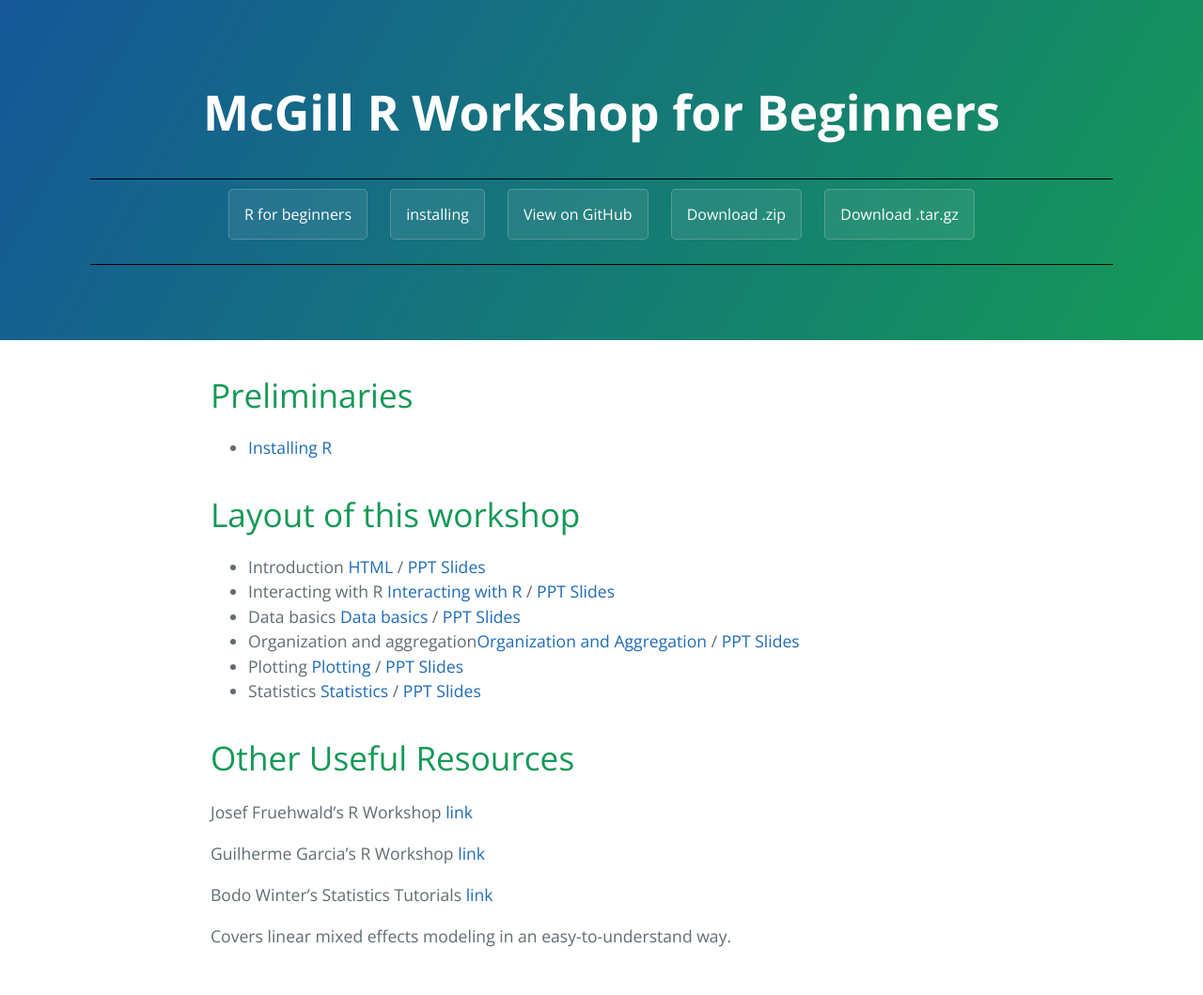
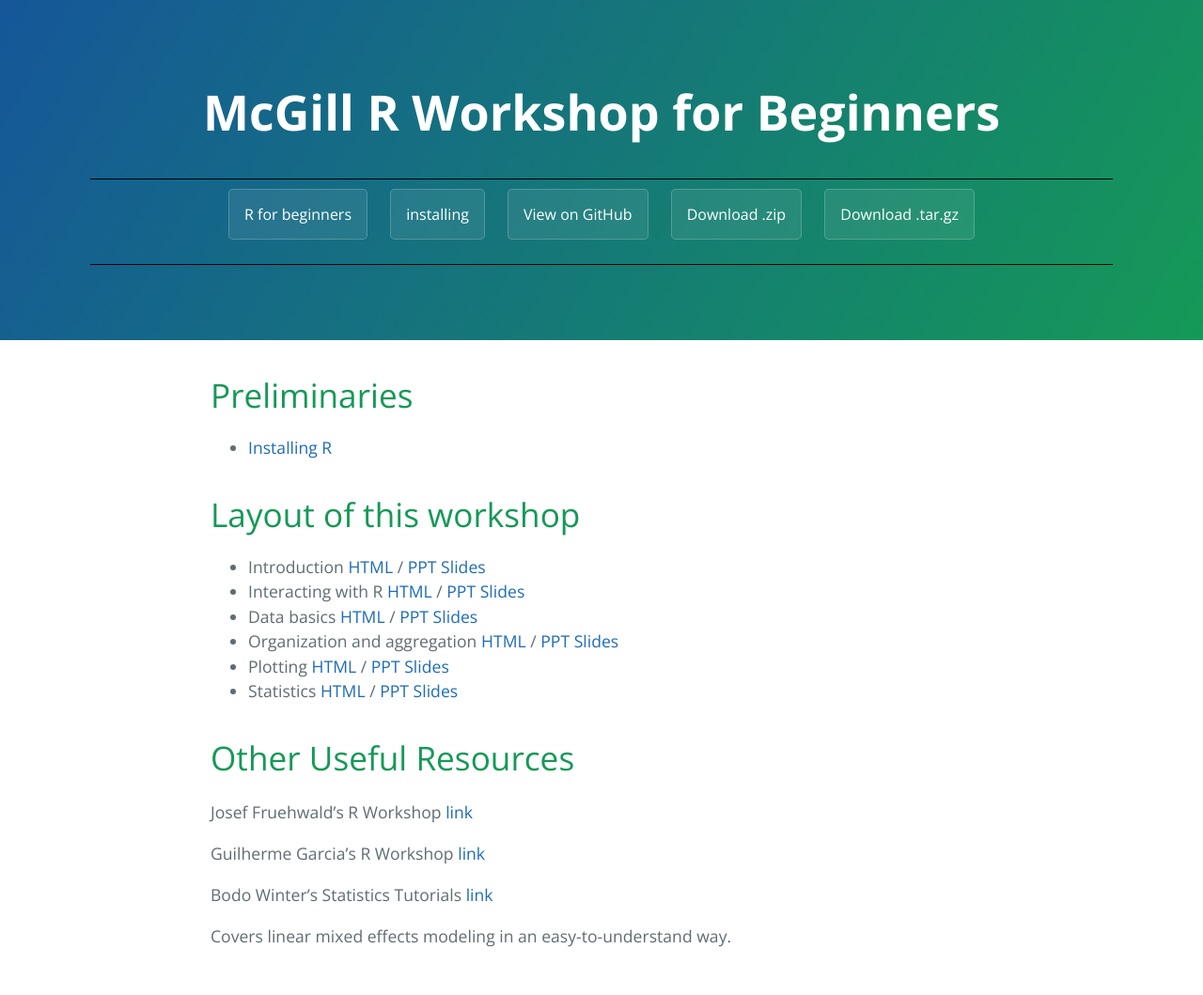
Before and after one commit to jasongullifer/rworkshop, a Jekyll site: the page built from docs/index.md, in a window 1280 px wide. Shown: the whole page at 94% size. Built offline with Jekyll 4.4.1, drawn with Linux system fonts in a browser that asks for light colours.

Commit message:
link ppts

```diff
--- a/docs/index.md
+++ b/docs/index.md
@@ -12,11 +12,11 @@
 =======================
 
 - Introduction [HTML](introduction.html) / [PPT Slides](ppts/introduction.pptx)
-- Interacting with R [Interacting with R](interact.html) / [PPT Slides](ppts/interact.pptx)
-- Data basics [Data basics](databasics.html) / [PPT Slides](ppts/databasics.pptx)
-- Organization and aggregation[Organization and Aggregation](organization.html) / [PPT Slides](ppts/organization.pptx)
-- Plotting [Plotting](plotting.html) / [PPT Slides](ppts/plotting.pptx)
-- Statistics [Statistics](statistics.html) / [PPT Slides](ppts/statistics.pptx)
+- Interacting with R [HTML](interact.html) / [PPT Slides](ppts/interact.pptx)
+- Data basics [HTML](databasics.html) / [PPT Slides](ppts/databasics.pptx)
+- Organization and aggregation [HTML](organization.html) / [PPT Slides](ppts/organization.pptx)
+- Plotting [HTML](plotting.html) / [PPT Slides](ppts/plotting.pptx)
+- Statistics [HTML](statistics.html) / [PPT Slides](ppts/statistics.pptx)
 
 Other Useful Resources
 ======================
```
